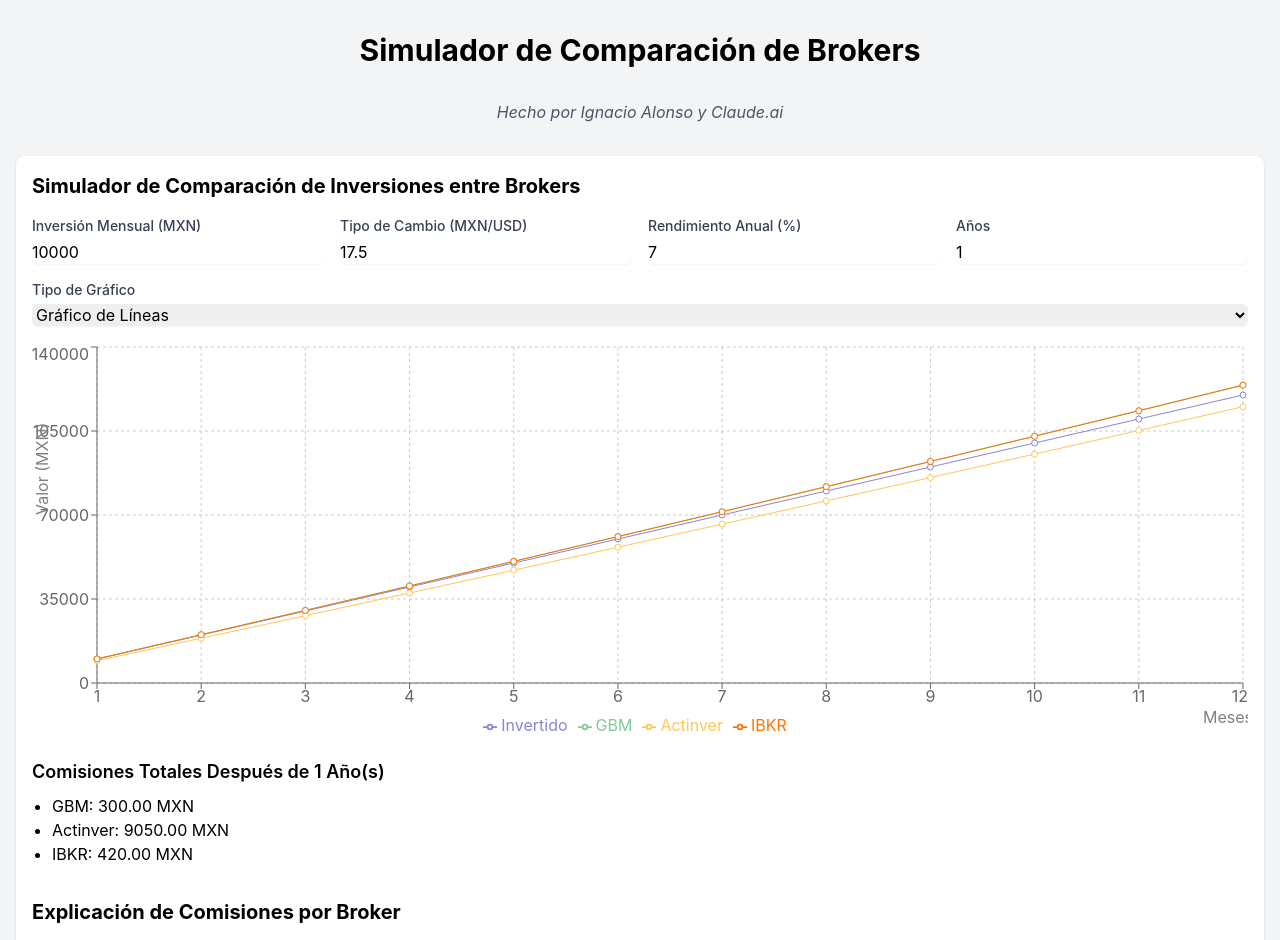
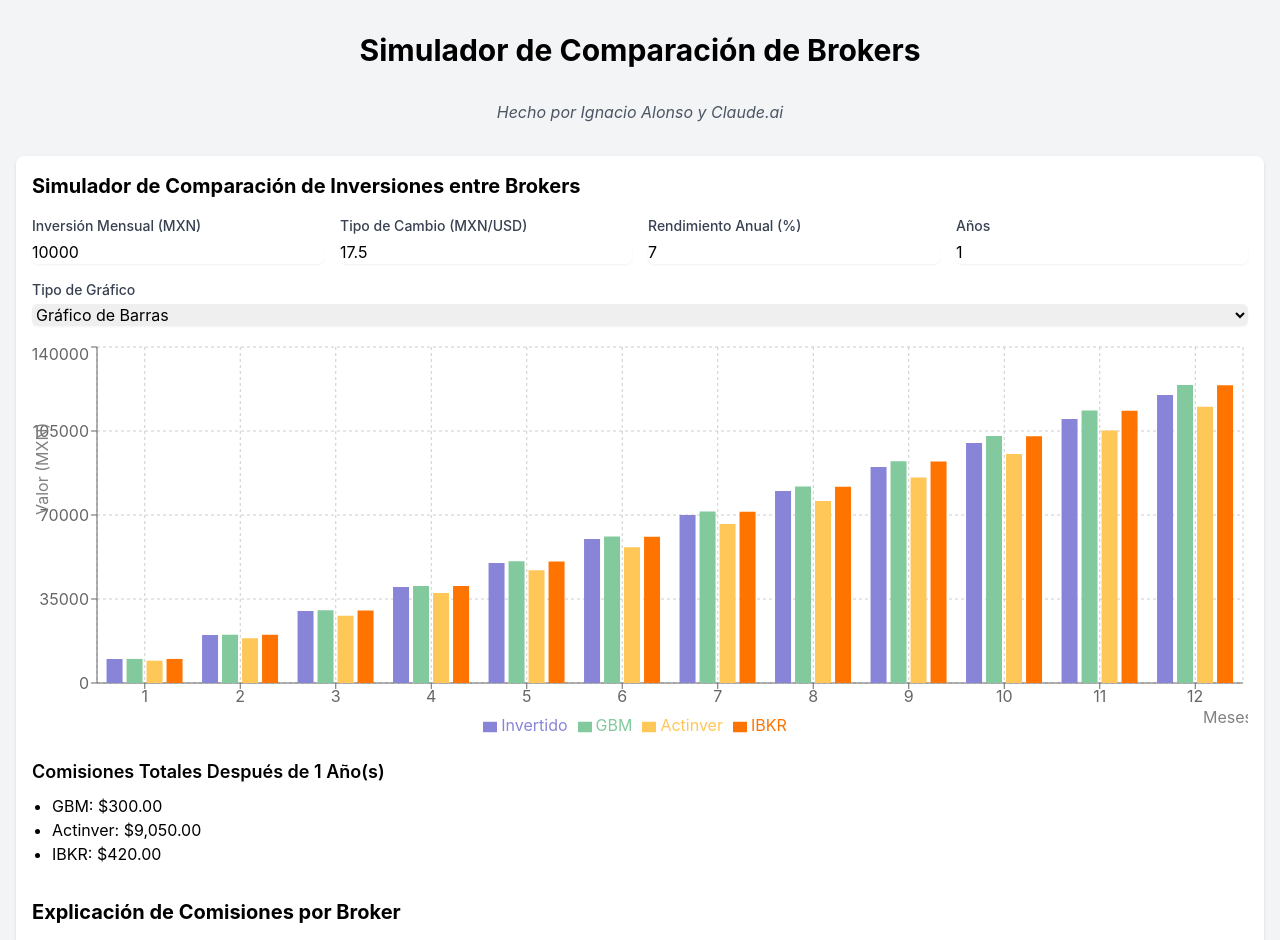
Before and after one commit to nachoal/broker-comparison, a React (Create React App) app: page / in a window 1280 px wide. Shown: the top 940 px of the page. Built offline with nearby package versions, Linux system fonts and the light colour scheme.

Commit message:
Change default chart type to bar

```diff
--- a/src/BrokerSimulator.js
+++ b/src/BrokerSimulator.js
@@ -6,7 +6,32 @@
   const [exchangeRate, setExchangeRate] = useState(17.5);
   const [annualReturn, setAnnualReturn] = useState(7);
   const [years, setYears] = useState(1);
-  const [chartType, setChartType] = useState('line');
+  const [chartType, setChartType] = useState('bar');
+
+  const formatMXN = (value) => {
+    return new Intl.NumberFormat('es-MX', {
+      style: 'currency',
+      currency: 'MXN',
+      minimumFractionDigits: 2,
+      maximumFractionDigits: 2
+    }).format(value);
+  };
+
+  const CustomTooltip = ({ active, payload, label }) => {
+    if (active && payload && payload.length) {
+      return (
+        <div className="custom-tooltip bg-white p-2 border border-gray-300 rounded shadow">
+          <p className="label">{`Mes: ${label}`}</p>
+          {payload.map((entry, index) => (
+            <p key={`item-${index}`} style={{ color: entry.color }}>
+              {`${entry.name}: ${formatMXN(entry.value)}`}
+            </p>
+          ))}
+        </div>
+      );
+    }
+    return null;
+  };
 
   const calculateFees = (broker, amount) => {
     switch(broker) {
@@ -145,7 +170,7 @@
             <CartesianGrid strokeDasharray="3 3" />
             <XAxis dataKey="month" label={{ value: 'Meses', position: 'insideBottomRight', offset: -10 }} />
             <YAxis label={{ value: 'Valor (MXN)', angle: -90, position: 'insideLeft' }} />
-            <Tooltip />
+            <Tooltip content={<CustomTooltip />} />
             <Legend />
             <Line type="monotone" dataKey="invested" stroke="#8884d8" name="Invertido" />
             <Line type="monotone" dataKey="GBM" stroke="#82ca9d" name="GBM" />
@@ -157,7 +182,7 @@
             <CartesianGrid strokeDasharray="3 3" />
             <XAxis dataKey="month" label={{ value: 'Meses', position: 'insideBottomRight', offset: -10 }} />
             <YAxis label={{ value: 'Valor (MXN)', angle: -90, position: 'insideLeft' }} />
-            <Tooltip />
+            <Tooltip content={<CustomTooltip />} />
             <Legend />
             <Bar dataKey="invested" fill="#8884d8" name="Invertido" />
             <Bar dataKey="GBM" fill="#82ca9d" name="GBM" />
@@ -169,9 +194,9 @@
       <div className="mt-4">
         <h3 className="text-lg font-semibold mb-2">Comisiones Totales Después de {years} Año(s)</h3>
         <ul className="list-disc pl-5">
-          <li>GBM: {data[data.length - 1].GBMFees.toFixed(2)} MXN</li>
-          <li>Actinver: {data[data.length - 1].ActinverFees.toFixed(2)} MXN</li>
-          <li>IBKR: {data[data.length - 1].IBKRFees.toFixed(2)} MXN</li>
+          <li>GBM: {formatMXN(data[data.length - 1].GBMFees)}</li>
+          <li>Actinver: {formatMXN(data[data.length - 1].ActinverFees)}</li>
+          <li>IBKR: {formatMXN(data[data.length - 1].IBKRFees)}</li>
         </ul>
       </div>
       <div className="mt-8">
```
